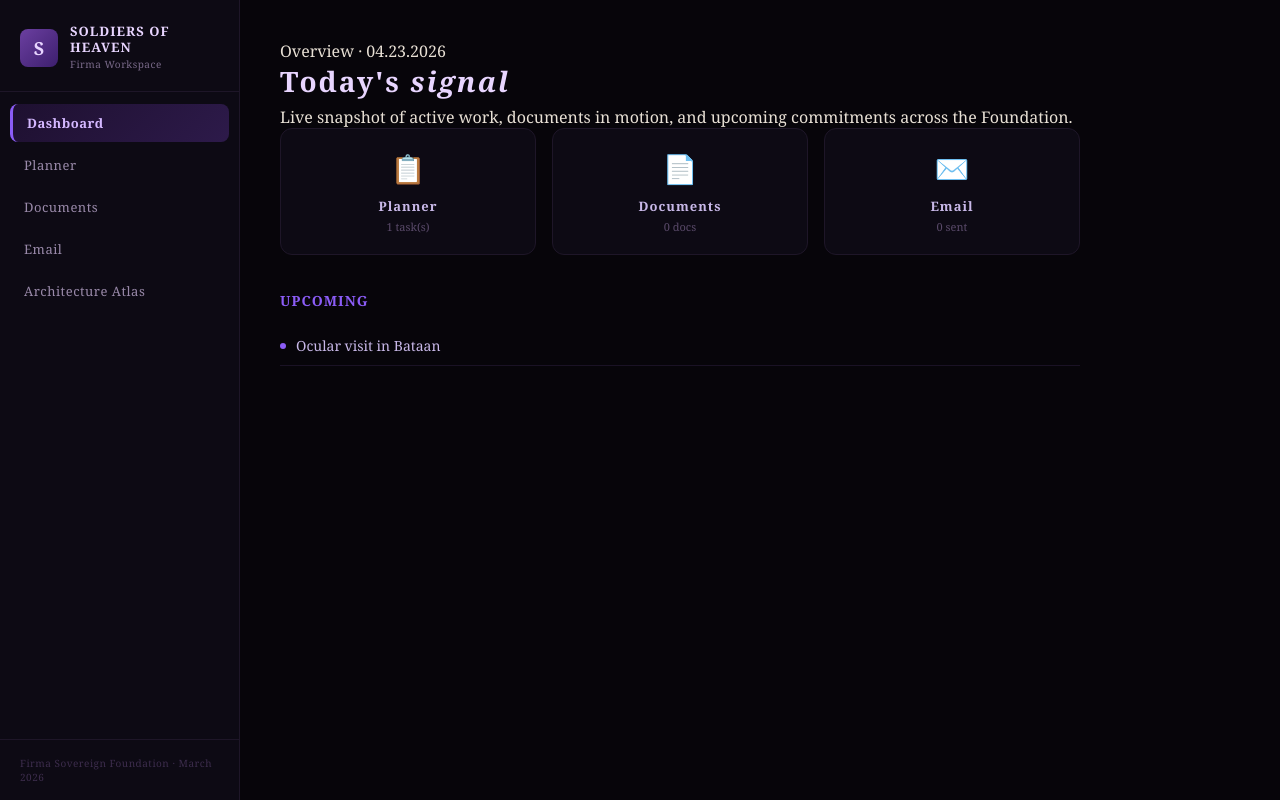
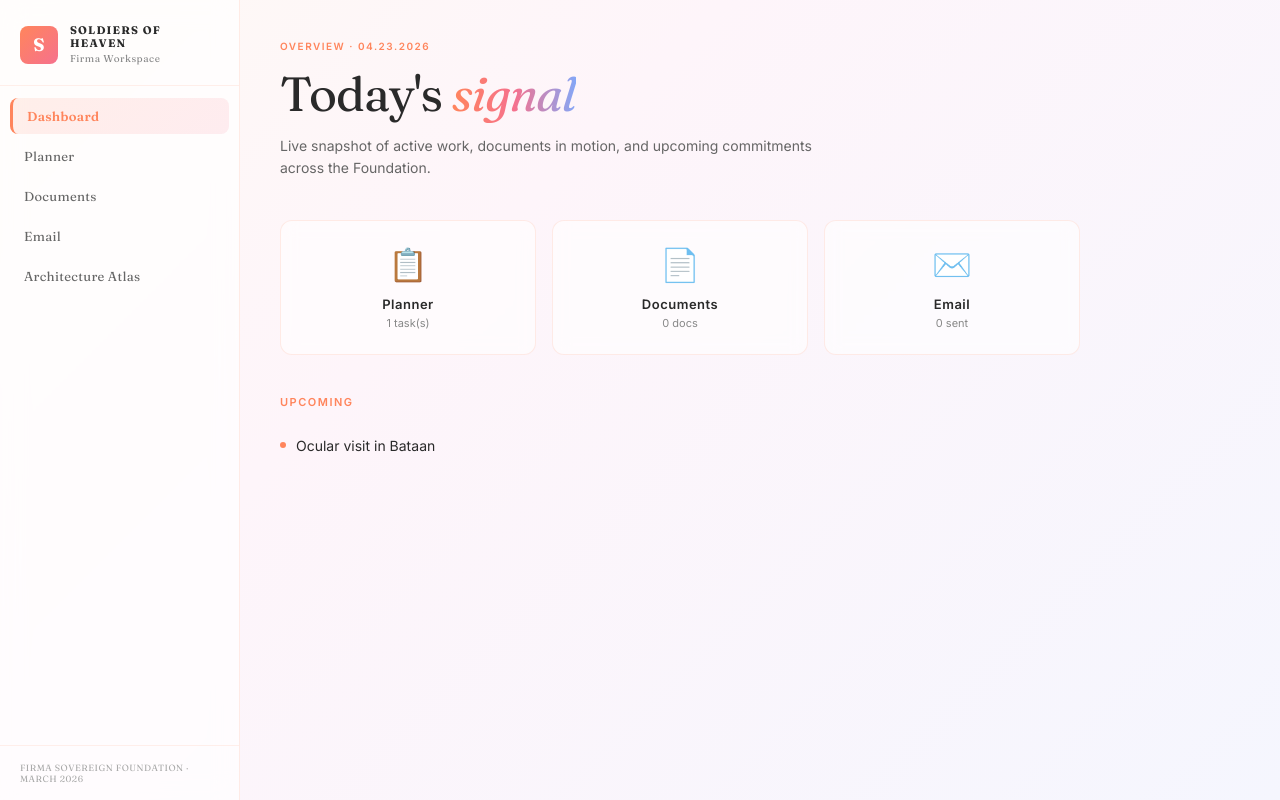
Before and after one commit to ksmntyt-max/firma-team-system, a React (Vite) app: page / in a window 1280 px wide. Built offline with nearby package versions, Linux system fonts and the light colour scheme.

Commit message:
Update index.css

```diff
--- a/src/index.css
+++ b/src/index.css
@@ -1,63 +1,72 @@
+@import url('https://fonts.googleapis.com/css2?family=Fraunces:ital,opsz,wght@0,9..144,300;0,9..144,400;0,9..144,500;0,9..144,600;0,9..144,700;1,9..144,400;1,9..144,500&family=Inter:wght@300;400;500;600&display=swap');
+
 *{box-sizing:border-box;margin:0;padding:0}
-body{background:#07050a;font-family:'Fraunces',Georgia,serif;color:#e8e0d5;height:100vh;overflow:hidden}
+body{background:linear-gradient(135deg, #fef9f5 0%, #fef5fa 35%, #f5f6fe 100%);font-family:'Fraunces',Georgia,serif;color:#2a2a2a;height:100vh;overflow:hidden;-webkit-font-smoothing:antialiased}
 ::-webkit-scrollbar{width:6px}
 ::-webkit-scrollbar-track{background:transparent}
-::-webkit-scrollbar-thumb{background:#2d2440;border-radius:3px}
+::-webkit-scrollbar-thumb{background:rgba(255,133,92,0.2);border-radius:3px}
+::-webkit-scrollbar-thumb:hover{background:rgba(255,133,92,0.35)}
 .app{display:flex;height:100vh;overflow:hidden}
-.sidebar{width:240px;min-width:240px;background:#0d0a14;border-right:1px solid #1e1628;display:flex;flex-direction:column;padding:0}
-.brand{padding:24px 20px 20px;border-bottom:1px solid #1e1628;display:flex;align-items:center;gap:12px}
-.brand-icon{width:38px;height:38px;background:linear-gradient(135deg,#6b3fa0,#3d1f6e);border-radius:8px;display:flex;align-items:center;justify-content:center;font-size:18px;font-weight:700;color:#e8d5ff;flex-shrink:0}
-.brand-title{font-size:13px;font-weight:700;color:#e8d5ff;letter-spacing:1px;line-height:1.2}
-.brand-sub{font-size:10px;color:#7a6a8a;letter-spacing:0.5px;margin-top:2px}
+.sidebar{width:240px;min-width:240px;background:rgba(255,255,255,0.7);backdrop-filter:blur(12px);border-right:1px solid rgba(255,133,92,0.15);display:flex;flex-direction:column;padding:0}
+.brand{padding:24px 20px 20px;border-bottom:1px solid rgba(255,133,92,0.12);display:flex;align-items:center;gap:12px}
+.brand-icon{width:38px;height:38px;background:linear-gradient(135deg,#FF855C,#F6718D);border-radius:8px;display:flex;align-items:center;justify-content:center;font-size:18px;font-weight:700;color:#fff;flex-shrink:0}
+.brand-title{font-size:11px;font-weight:700;color:#2a2a2a;letter-spacing:1.2px;line-height:1.2;text-transform:uppercase}
+.brand-sub{font-size:10px;color:#888;letter-spacing:0.5px;margin-top:2px}
 .nav{flex:1;padding:12px 10px;display:flex;flex-direction:column;gap:4px}
-.nav-btn{background:none;border:none;color:#9a8aaa;padding:10px 14px;border-radius:8px;text-align:left;cursor:pointer;font-size:13px;font-family:inherit;letter-spacing:0.5px;transition:all 0.2s}
-.nav-btn:hover{background:#1a1225;color:#c8b8e8}
-.nav-btn.active{background:linear-gradient(135deg,#1e1030,#2d1a4a);color:#d4b8ff;font-weight:600;border-left:3px solid #8b5cf6}
-.sidebar-footer{padding:16px 20px;font-size:10px;color:#3d2d4d;letter-spacing:0.5px;border-top:1px solid #1e1628}
-.main{flex:1;overflow-y:auto;background:#07050a;padding:40px}
+.nav-btn{background:none;border:none;color:#666;padding:10px 14px;border-radius:8px;text-align:left;cursor:pointer;font-size:13px;font-family:inherit;letter-spacing:0.3px;transition:all 0.2s}
+.nav-btn:hover{background:rgba(255,133,92,0.08);color:#2a2a2a}
+.nav-btn.active{background:linear-gradient(135deg,rgba(255,133,92,0.12),rgba(246,113,141,0.12));color:#FF855C;font-weight:600;border-left:3px solid #FF855C}
+.sidebar-footer{padding:16px 20px;font-size:9px;color:#aaa;letter-spacing:0.5px;border-top:1px solid rgba(255,133,92,0.12);text-transform:uppercase}
+.main{flex:1;overflow-y:auto;padding:40px}
 .section{max-width:800px}
-.page-title{font-size:28px;font-weight:700;color:#e8d5ff;letter-spacing:2px;margin-bottom:6px}
-.page-sub{font-size:13px;color:#7a6a8a;letter-spacing:0.5px;margin-bottom:32px}
-.card-grid{display:grid;grid-template-columns:repeat(3,1fr);gap:16px;margin-bottom:36px}
-.card{background:#0d0a14;border:1px solid #1e1628;border-radius:12px;padding:20px;cursor:pointer;transition:all 0.2s;text-align:center}
-.card:hover{border-color:#4a2d7a;background:#120d1c;transform:translateY(-2px)}
-.card-icon{font-size:28px;margin-bottom:10px}
-.card-label{font-size:13px;font-weight:600;color:#c8b8e8;letter-spacing:1px;margin-bottom:4px}
-.card-count{font-size:11px;color:#5a4a6a}
-.upcoming-section{margin-top:8px}
-.section-title{font-size:14px;font-weight:600;color:#8b5cf6;letter-spacing:1px;margin-bottom:16px;text-transform:uppercase}
-.task-row{display:flex;align-items:center;gap:10px;padding:10px 0;border-bottom:1px solid #1a1225}
-.task-dot{width:6px;height:6px;background:#8b5cf6;border-radius:50%;flex-shrink:0}
-.task-title{flex:1;font-size:14px;color:#c8b8e8}
-.task-date{font-size:11px;color:#5a4a6a;background:#1a1225;padding:2px 8px;border-radius:4px}
-.task-notes{font-size:11px;color:#5a4a6a;font-style:italic}
-.add-form{background:#0d0a14;border:1px solid #1e1628;border-radius:12px;padding:20px;margin-bottom:24px;display:flex;flex-direction:column;gap:12px}
-.input{background:#07050a;border:1px solid #2d1a4a;border-radius:8px;color:#e8d5ff;padding:10px 14px;font-size:13px;font-family:inherit;outline:none;transition:border 0.2s}
-.input:focus{border-color:#8b5cf6}
-.input::placeholder{color:#3d2d4d}
-.textarea{background:#07050a;border:1px solid #2d1a4a;border-radius:8px;color:#e8d5ff;padding:12px 14px;font-size:13px;font-family:inherit;outline:none;resize:vertical;min-height:120px;width:100%;transition:border 0.2s}
-.textarea:focus{border-color:#8b5cf6}
-.textarea::placeholder{color:#3d2d4d}
-.btn-primary{background:linear-gradient(135deg,#6b3fa0,#3d1f6e);border:none;color:#e8d5ff;padding:10px 20px;border-radius:8px;cursor:pointer;font-size:13px;font-family:inherit;font-weight:600;letter-spacing:0.5px;transition:opacity 0.2s}
-.btn-primary:hover{opacity:0.85}
-.task-card{background:#0d0a14;border:1px solid #1e1628;border-radius:8px;padding:14px 16px;margin-bottom:10px;display:flex;align-items:center;justify-content:space-between;gap:12px}
+.page-header{margin-bottom:40px}
+.page-pre{font-family:'Inter',sans-serif;font-size:10px;text-transform:uppercase;letter-spacing:1.5px;color:#FF855C;margin-bottom:12px;font-weight:600}
+.page-title{font-family:'Fraunces',Georgia,serif;font-size:48px;font-weight:400;color:#2a2a2a;letter-spacing:-0.02em;margin-bottom:12px}
+.page-title em{font-style:italic;background:linear-gradient(90deg,#FF855C,#F6718D,#84A7F7);-webkit-background-clip:text;-webkit-text-fill-color:transparent;background-clip:text}
+.page-desc{font-family:'Inter',sans-serif;font-size:14px;color:#666;line-height:1.6;max-width:560px}
+.card-grid{display:grid;grid-template-columns:repeat(3,1fr);gap:16px;margin-bottom:40px}
+.card{background:rgba(255,255,255,0.6);backdrop-filter:blur(8px);border:1px solid rgba(255,133,92,0.15);border-radius:12px;padding:24px;cursor:pointer;transition:all 0.2s;text-align:center}
+.card:hover{border-color:rgba(255,133,92,0.35);background:rgba(255,255,255,0.8);transform:translateY(-2px)}
+.card-icon{font-size:32px;margin-bottom:12px}
+.card-label{font-family:'Inter',sans-serif;font-size:13px;font-weight:600;color:#2a2a2a;letter-spacing:0.5px;margin-bottom:4px}
+.card-count{font-family:'Inter',sans-serif;font-size:11px;color:#888}
+.upcoming-section{margin-top:12px}
+.section-title{font-family:'Inter',sans-serif;font-size:11px;font-weight:700;color:#FF855C;letter-spacing:1.5px;margin-bottom:16px;text-transform:uppercase}
+.task-row{display:flex;align-items:center;gap:10px;padding:12px 0;border-bottom:1px solid rgba(255,133,92,0.1)}
+.task-row:last-child{border-bottom:none}
+.task-dot{width:6px;height:6px;background:#FF855C;border-radius:50%;flex-shrink:0}
+.task-title{flex:1;font-family:'Inter',sans-serif;font-size:14px;color:#2a2a2a}
+.task-date{font-family:'Inter',sans-serif;font-size:11px;color:#888;background:rgba(255,133,92,0.08);padding:3px 8px;border-radius:4px}
+.task-notes{font-family:'Inter',sans-serif;font-size:11px;color:#888;font-style:italic}
+.add-form{background:rgba(255,255,255,0.6);backdrop-filter:blur(8px);border:1px solid rgba(255,133,92,0.15);border-radius:12px;padding:20px;margin-bottom:24px;display:flex;flex-direction:column;gap:12px}
+.input{background:rgba(255,255,255,0.8);border:1px solid rgba(255,133,92,0.2);border-radius:8px;color:#2a2a2a;padding:10px 14px;font-size:13px;font-family:'Inter',sans-serif;outline:none;transition:border 0.2s}
+.input:focus{border-color:#FF855C}
+.input::placeholder{color:#aaa}
+.textarea{background:rgba(255,255,255,0.8);border:1px solid rgba(255,133,92,0.2);border-radius:8px;color:#2a2a2a;padding:12px 14px;font-size:13px;font-family:'Inter',sans-serif;outline:none;resize:vertical;min-height:120px;width:100%;transition:border 0.2s}
+.textarea:focus{border-color:#FF855C}
+.textarea::placeholder{color:#aaa}
+.btn-primary{background:linear-gradient(135deg,#FF855C,#F6718D);border:none;color:#fff;padding:10px 20px;border-radius:8px;cursor:pointer;font-size:13px;font-family:'Inter',sans-serif;font-weight:600;letter-spacing:0.3px;transition:opacity 0.2s}
+.btn-primary:hover{opacity:0.9}
+.task-card{background:rgba(255,255,255,0.6);backdrop-filter:blur(8px);border:1px solid rgba(255,133,92,0.15);border-radius:8px;padding:14px 16px;margin-bottom:10px;display:flex;align-items:center;justify-content:space-between;gap:12px}
 .task-info{display:flex;flex-direction:column;gap:4px}
-.btn-remove{background:none;border:1px solid #3d1f3f;color:#8b4a6a;padding:4px 12px;border-radius:6px;cursor:pointer;font-size:11px;font-family:inherit;transition:all 0.2s}
-.btn-remove:hover{background:#3d1f3f;color:#e8a0b8}
+.btn-remove{background:none;border:1px solid rgba(246,113,141,0.3);color:#F6718D;padding:4px 12px;border-radius:6px;cursor:pointer;font-size:11px;font-family:'Inter',sans-serif;transition:all 0.2s}
+.btn-remove:hover{background:rgba(246,113,141,0.1);color:#F6718D}
 .doc-grid{display:grid;grid-template-columns:repeat(2,1fr);gap:16px}
-.doc-card{background:#0d0a14;border:1px solid #1e1628;border-radius:12px;padding:24px;cursor:pointer;transition:all 0.2s}
-.doc-card:hover{border-color:#4a2d7a;background:#120d1c}
-.doc-icon{font-size:32px;margin-bottom:12px}
-.doc-title{font-size:14px;font-weight:700;color:#c8b8e8;letter-spacing:1px;margin-bottom:6px;text-transform:uppercase}
-.doc-sub{font-size:12px;color:#5a4a6a;line-height:1.5}
-.btn-back{background:none;border:none;color:#8b5cf6;cursor:pointer;font-size:13px;font-family:inherit;margin-bottom:20px;padding:0;letter-spacing:0.5px}
-.btn-back:hover{color:#c4a0ff}
-.doc-content{background:#0d0a14;border:1px solid #1e1628;border-radius:12px;padding:24px;margin-bottom:24px;font-size:13px;line-height:1.8;color:#9a8aaa;white-space:pre-wrap}
-.notes-label{font-size:12px;font-weight:600;color:#5a4a6a;letter-spacing:1px;text-transform:uppercase;margin-bottom:8px}
-.email-form{background:#0d0a14;border:1px solid #1e1628;border-radius:12px;padding:24px;display:flex;flex-direction:column;gap:14px;max-width:600px}
+.doc-card{background:rgba(255,255,255,0.6);backdrop-filter:blur(8px);border:1px solid rgba(255,133,92,0.15);border-radius:12px;padding:24px;cursor:pointer;transition:all 0.2s}
+.doc-card:hover{border-color:rgba(255,133,92,0.35);background:rgba(255,255,255,0.8)}
+.doc-badge{display:inline-block;font-family:'Inter',sans-serif;font-size:9px;text-transform:uppercase;letter-spacing:1px;background:linear-gradient(135deg,#FF855C,#F6718D);color:#fff;padding:3px 8px;border-radius:4px;margin-bottom:12px;font-weight:600}
+.doc-title{font-family:'Fraunces',Georgia,serif;font-size:16px;font-weight:600;color:#2a2a2a;letter-spacing:-0.01em;margin-bottom:6px}
+.doc-sub{font-family:'Inter',sans-serif;font-size:12px;color:#666;line-height:1.5}
+.btn-back{background:none;border:none;color:#FF855C;cursor:pointer;font-size:13px;font-family:'Inter',sans-serif;margin-bottom:20px;padding:0;letter-spacing:0.3px;font-weight:600}
+.btn-back:hover{color:#F6718D}
+.doc-view{background:rgba(255,255,255,0.6);backdrop-filter:blur(8px);border:1px solid rgba(255,133,92,0.15);border-radius:12px;padding:32px}
+.doc-view-title{font-family:'Fraunces',Georgia,serif;font-size:32px;font-weight:500;color:#2a2a2a;letter-spacing:-0.02em;margin-bottom:8px}
+.doc-view-sub{font-family:'Inter',sans-serif;font-size:14px;color:#666;margin-bottom:24px;line-height:1.6}
+.doc-content{font-family:'Inter',sans-serif;font-size:14px;line-height:1.8;color:#444;white-space:pre-wrap}
+.email-form{background:rgba(255,255,255,0.6);backdrop-filter:blur(8px);border:1px solid rgba(255,133,92,0.15);border-radius:12px;padding:24px;display:flex;flex-direction:column;gap:14px;max-width:600px}
 .provider-row{display:flex;align-items:center;gap:12px}
-.label{font-size:12px;color:#7a6a8a;letter-spacing:0.5px;white-space:nowrap}
-.select{background:#07050a;border:1px solid #2d1a4a;border-radius:8px;color:#e8d5ff;padding:8px 12px;font-size:13px;font-family:inherit;outline:none;cursor:pointer}
-.select:focus{border-color:#8b5cf6}
-.success-msg{background:#1a2d1a;border:1px solid #2d6a2d;color:#6aaa6a;padding:10px 16px;border-radius:8px;font-size:13px}
-.empty{color:#3d2d4d;font-size:13px;font-style:italic;padding:20px 0}
+.label{font-family:'Inter',sans-serif;font-size:12px;color:#666;letter-spacing:0.3px;white-space:nowrap}
+.select{background:rgba(255,255,255,0.8);border:1px solid rgba(255,133,92,0.2);border-radius:8px;color:#2a2a2a;padding:8px 12px;font-size:13px;font-family:'Inter',sans-serif;outline:none;cursor:pointer}
+.select:focus{border-color:#FF855C}
+.success-msg{background:rgba(132,167,247,0.12);border:1px solid rgba(132,167,247,0.3);color:#84A7F7;padding:10px 16px;border-radius:8px;font-size:13px;font-family:'Inter',sans-serif}
+.empty{color:#aaa;font-size:13px;font-style:italic;padding:20px 0;font-family:'Inter',sans-serif}
```
